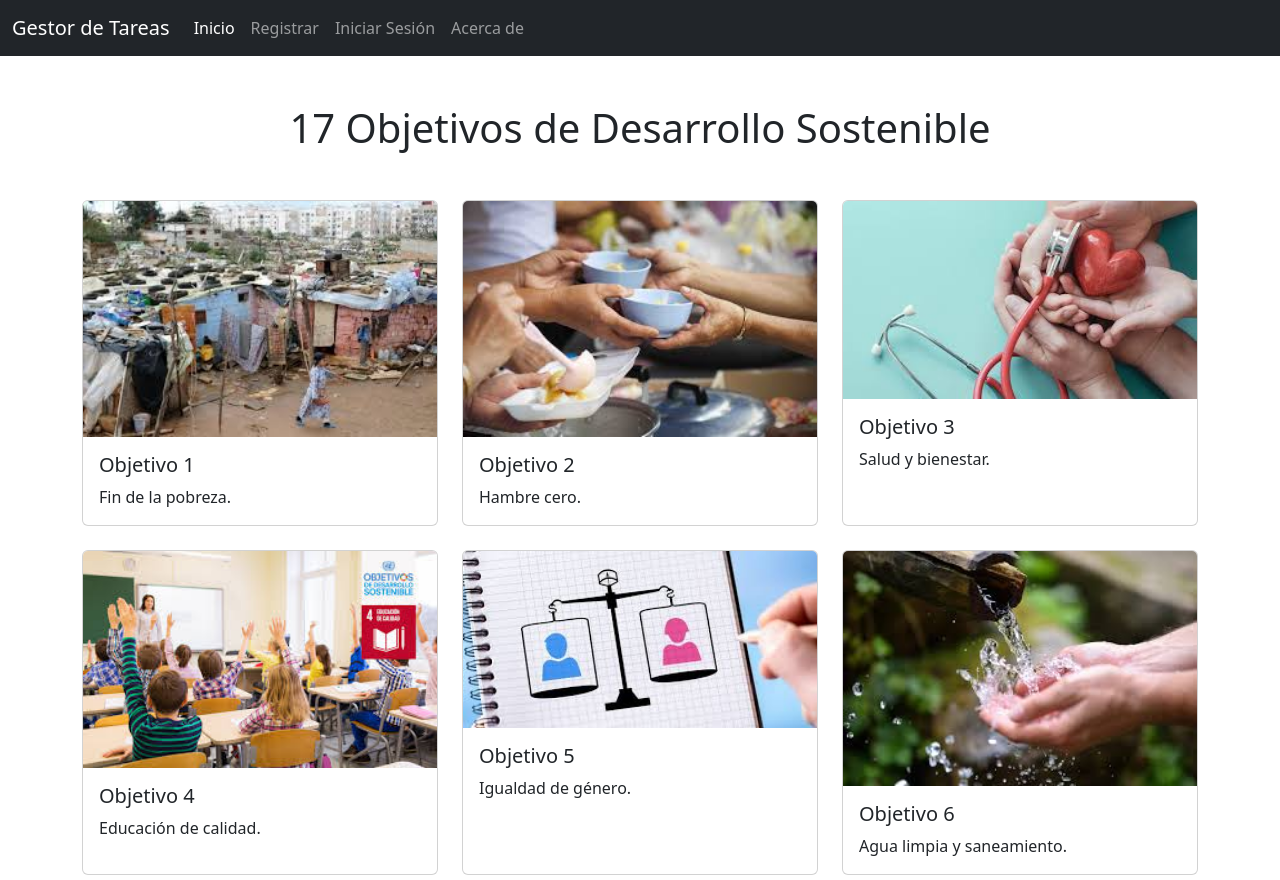
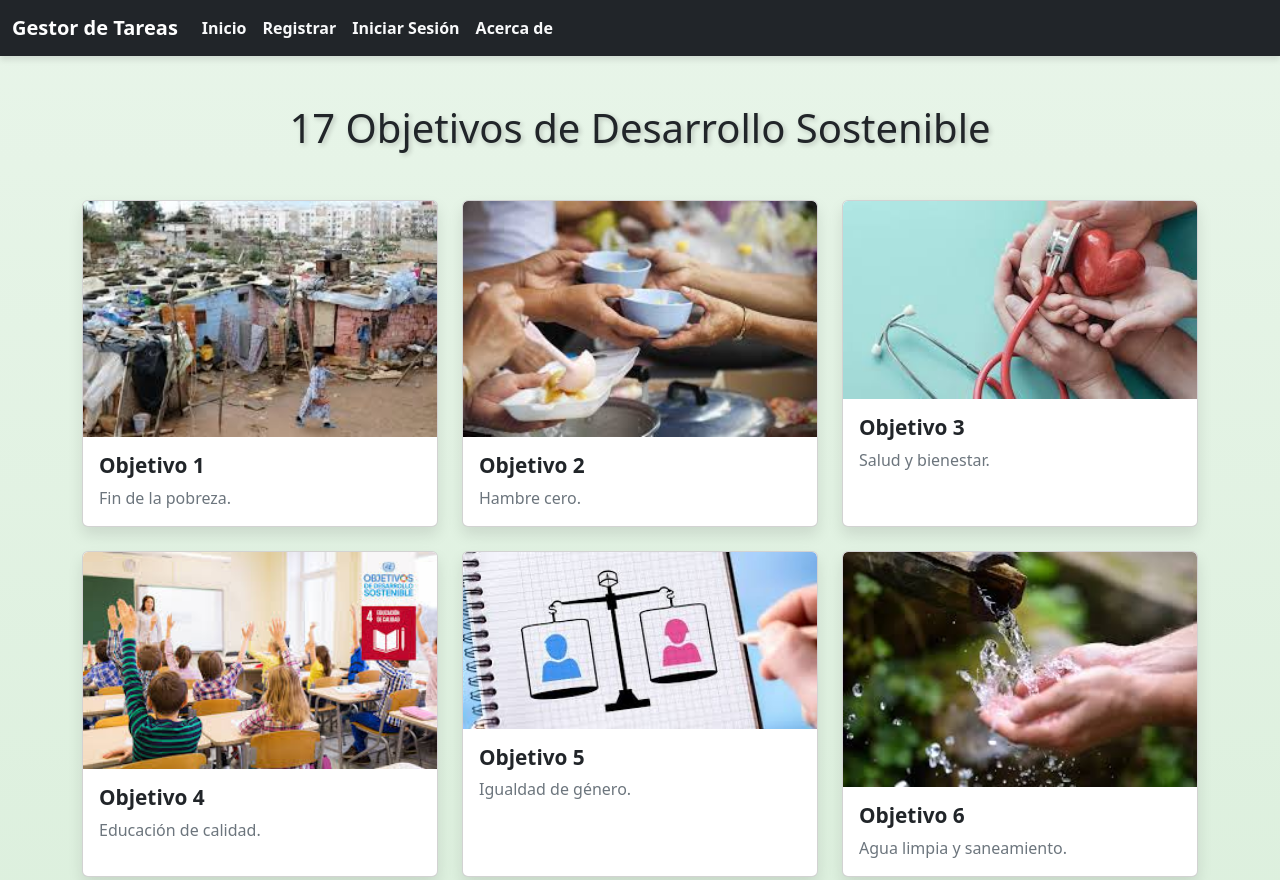
Before and after one commit to NeaJuank/App, a plain HTML site: page HOME/home.html in a window 1280 px wide. Shown: the top 880 px of the page. Drawn offline with nearby package versions, Linux system fonts and the light colour scheme.

Commit message:
home bellaco

```diff
--- /dev/null
+++ b/CSS/home.css
@@ -0,0 +1,94 @@
+/* Estilos generales */
+body {
+    background: linear-gradient(to bottom, #e8f5e9, #c8e6c9); /* Fondo verde suave */
+    font-family: 'Poppins', sans-serif;
+    color: #343a40;
+    margin: 0;
+    padding: 0;
+}
+
+/* Navbar */
+.navbar {
+    box-shadow: 0 4px 6px rgba(0, 0, 0, 0.1);
+    font-weight: bold;
+}
+
+.nav-link {
+    color: #f8f9fa !important;
+    transition: color 0.3s ease;
+}
+
+.nav-link:hover {
+    color: #ffd700 !important; /* Dorado para resaltar */
+}
+
+/* Títulos */
+h1 {
+    font-size: 2.5rem;
+    font-weight: 700;
+    color: #1b5e20; /* Verde fuerte para resaltar el título */
+    text-shadow: 2px 2px 5px rgba(0, 0, 0, 0.2);
+    margin-bottom: 1.5rem;
+}
+
+/* Contenedor de tarjetas */
+.card {
+    border: none;
+    border-radius: 12px;
+    box-shadow: 0 8px 15px rgba(0, 0, 0, 0.1);
+    transition: transform 0.3s ease, box-shadow 0.3s ease;
+    overflow: hidden;
+}
+
+.card:hover {
+    transform: translateY(-10px);
+    box-shadow: 0 15px 25px rgba(0, 0, 0, 0.2);
+}
+
+.card-img-top {
+    border-radius: 12px 12px 0 0;
+    transition: transform 0.3s ease;
+}
+
+.card:hover .card-img-top {
+    transform: scale(1.1);
+}
+
+.card-title {
+    font-size: 1.3rem;
+    font-weight: bold;
+    color: #2e7d32; /* Verde destacado */
+    margin-bottom: 0.5rem;
+}
+
+.card-text {
+    color: #6c757d;
+    font-size: 1rem;
+    line-height: 1.5;
+}
+
+/* Responsivo */
+@media (max-width: 768px) {
+    h1 {
+        font-size: 2rem;
+    }
+
+    .card {
+        margin-bottom: 1rem;
+    }
+}
+
+/* Animaciones */
+.card:hover .card-body {
+    background: linear-gradient(135deg, #ffd700, #ff6f61);
+    color: white;
+    transition: background 0.3s ease, color 0.3s ease;
+}
+
+.card-title, .card-text {
+    transition: color 0.3s ease;
+}
+
+.card:hover .card-title, .card:hover .card-text {
+    color: white;
+}
--- a/HOME/home.html
+++ b/HOME/home.html
@@ -5,6 +5,7 @@
     <meta charset="UTF-8">
     <meta name="viewport" content="width=device-width, initial-scale=1.0">
     <title>17 Objetivos de Desarrollo Sostenible</title>
+    <link rel="stylesheet" href="../CSS/home.css">
     <link href="https://cdn.jsdelivr.net/npm/bootstrap@5.3.0/dist/css/bootstrap.min.css" rel="stylesheet">
 </head>
 
```
